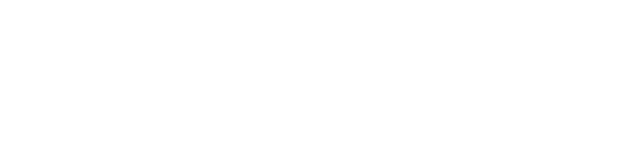
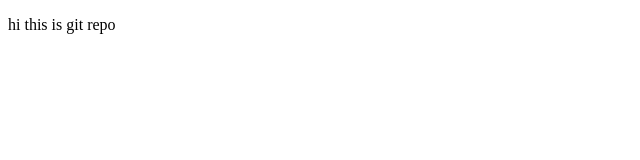
Before and after one commit to pramit091104/GitHubSession, a plain HTML site: page index.html in a window 1280 px wide. Shown: the whole page, without its empty margins (0-640 px from the left). Drawn offline with Linux system fonts and the light colour scheme.

Commit message:
para is adeed

```diff
--- a/index.html
+++ b/index.html
@@ -6,6 +6,6 @@
     <title>Git Demo</title>
 </head>
 <body>
-
+    <p>hi this is git repo</p>
 </body>
 </html>
```
